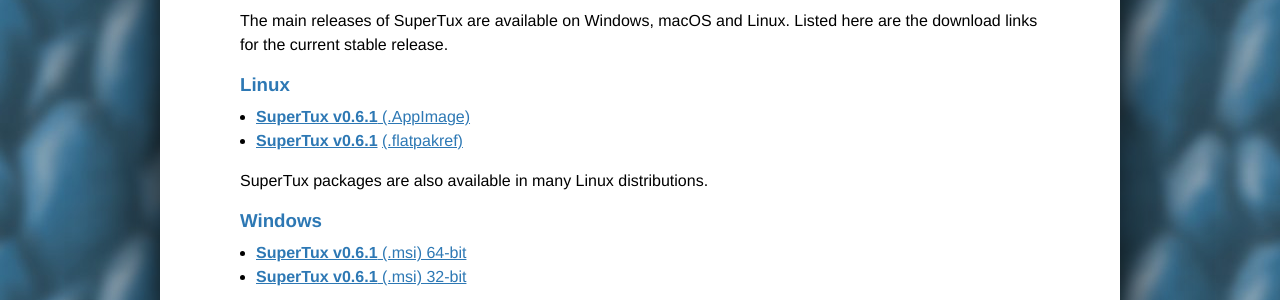
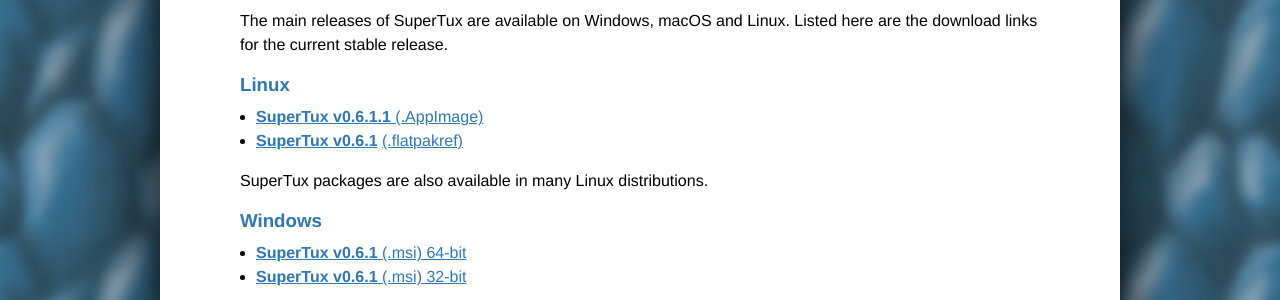
Before and after one commit to SuperTux/SuperTux.github.io, a Jekyll site: the page built from download.md, in a window 1280 px wide. Shown: the part 893-1193 px from the top of the page. Built offline with Jekyll 4.4.1, drawn with Linux system fonts in a browser that asks for light colours.

Commit message:
Fix link to 0.6.1.1.

```diff
--- a/download.md
+++ b/download.md
@@ -14,7 +14,7 @@
 
 ### Linux
 
-- [**SuperTux v0.6.1** (.AppImage)](https://github.com/SuperTux/supertux/releases/download/v0.6.1/SuperTux_2-v0.6.1.glibc2.14-x86_64.AppImage)
+- [**SuperTux v0.6.1.1** (.AppImage)](https://github.com/SuperTux/supertux/releases/download/v0.6.1.1/SuperTux_2-v0.6.1.1.glibc2.27-x86_64.AppImage)
 - [**SuperTux v0.6.1**](https://flathub.org/apps/details/org.supertuxproject.SuperTux) [(.flatpakref)](https://flathub.org/repo/appstream/org.supertuxproject.SuperTux.flatpakref)
 
 SuperTux packages are also available in many Linux distributions.
```
